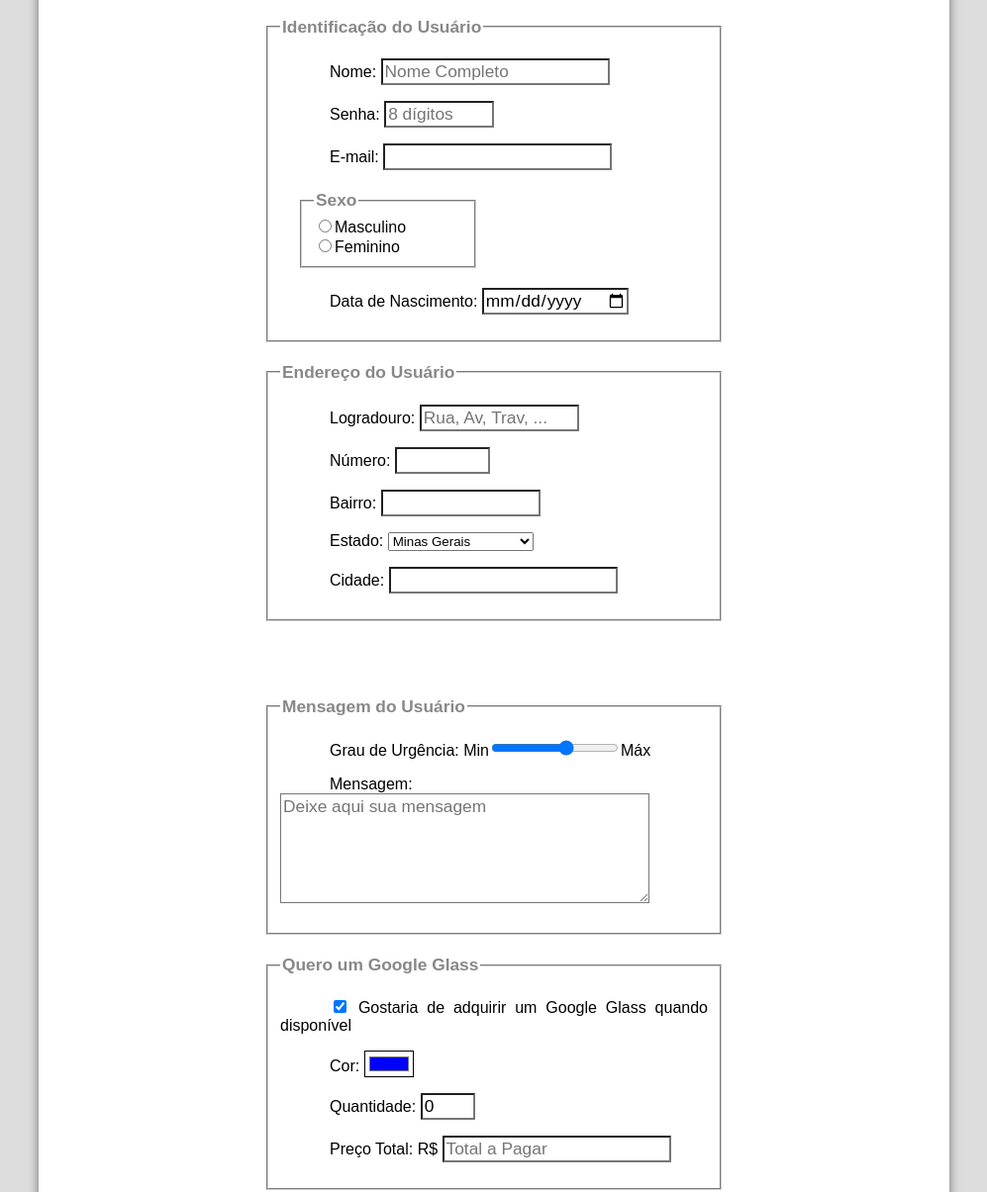
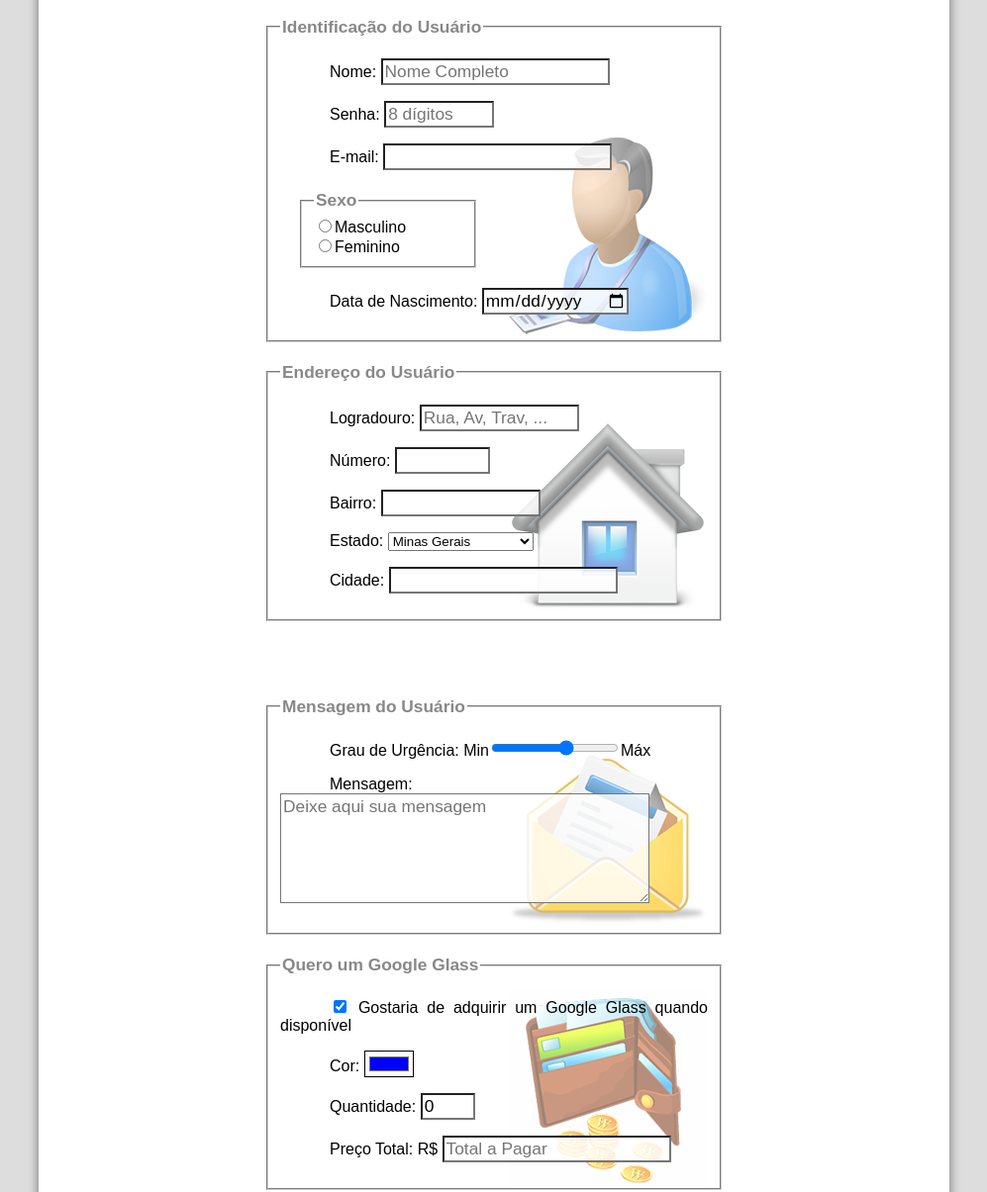
Before and after one commit to KarenCamp/Projeto-Glass_CursoemVideo, a plain HTML site: page fale-conosco.html in a window 1280 px wide. Shown: the part 305-1510 px from the top of the page at 99% size, without its empty margins (141-1138 px from the left). Drawn offline with Linux system fonts and the light colour scheme.

Commit message:
Update form.css

```diff
--- a/css/form.css
+++ b/css/form.css
@@ -33,17 +33,17 @@ fieldset {
 	   }
 
 	   fieldset#usuario {
-		   background: url("../_imagens/icone-contato.png") no-repeat 95% 95%;
+		   background: url("../imagens/icone-contato.png") no-repeat 95% 95%;
 	   }
 
 	   fieldset#endereco {
-		   background: url("../_imagens/icone-endereco.png") no-repeat 95% 95%;
+		   background: url("../imagens/icone-endereco.png") no-repeat 95% 95%;
 	   }
 
 	   fieldset#mensagem {
-		   background: url("../_imagens/icone-mensagem.png") no-repeat 95% 95%;
+		   background: url("../imagens/icone-mensagem.png") no-repeat 95% 95%;
 	   }
 
 	   fieldset#pedido {
-		   background: url("../_imagens/icone-pagamento.png") no-repeat 95% 95%;
+		   background: url("../imagens/icone-pagamento.png") no-repeat 95% 95%;
 	   }
```
